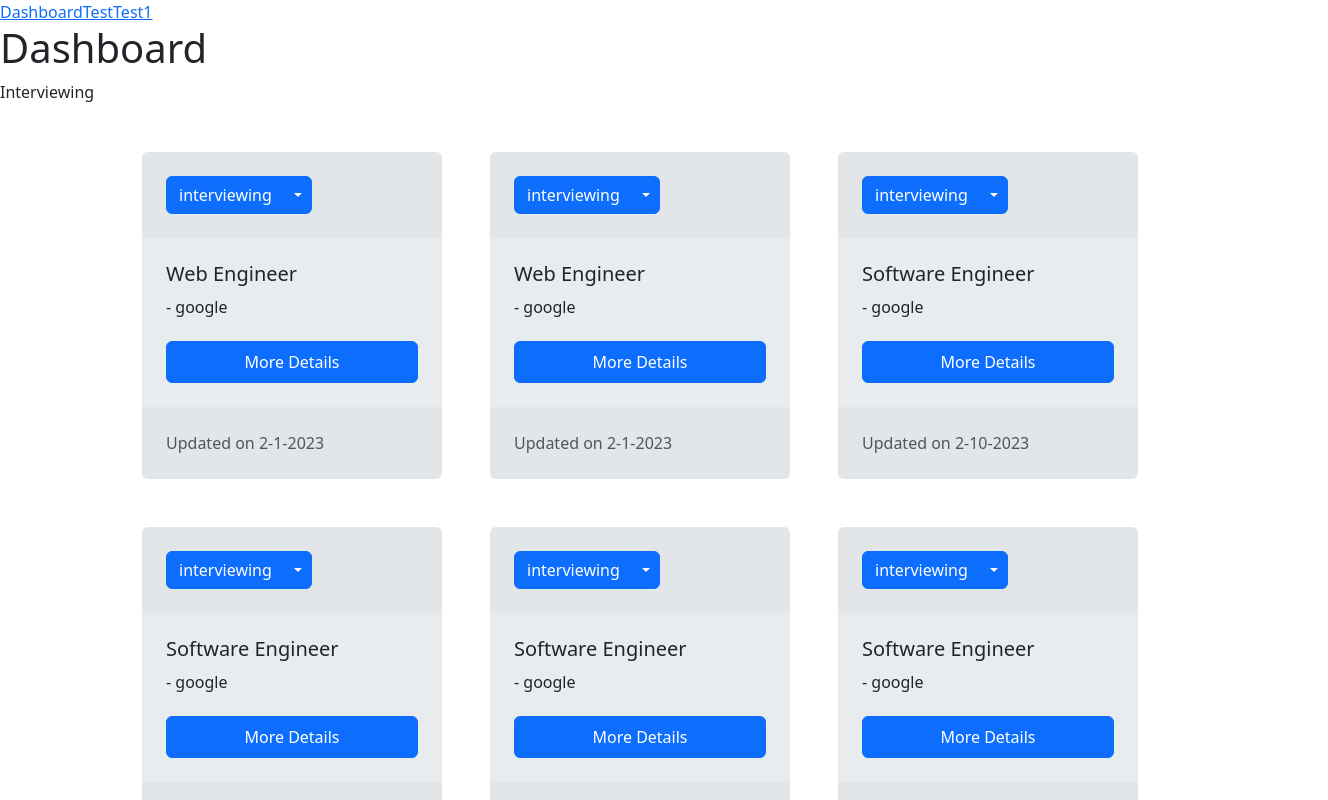
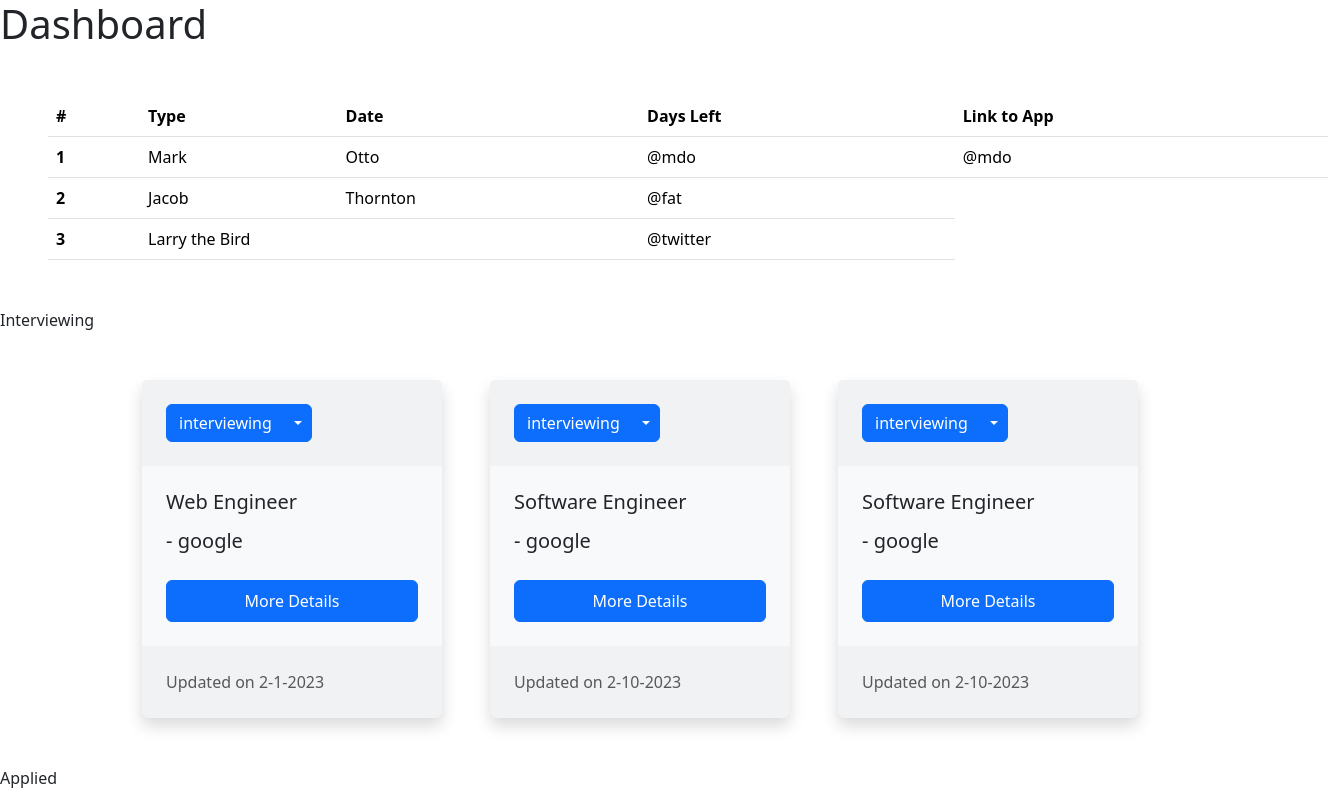
Before and after one commit to pterofighter-s-organization/apptracker, a React (Create React App) app in the folder frontend/: page / in a window 1280 px wide. Shown: the top 800 px of the page, 1328 px wide, since content can reach past the window. Built offline with nearby package versions, Linux system fonts and the light colour scheme.

Commit message:
finishing task board

```diff
--- a/frontend/src/App.js
+++ b/frontend/src/App.js
@@ -14,7 +14,7 @@ export default function App() {
     <>
       <Router>
         {/* <Navbar /> */}
-        <UrgentTaskPresentation />
+        {/* <UrgentTaskPresentation /> */}
         <Routes>
           <Route exact path="/" element={<DashboardContainer/>} />
           <Route path="/p" element={<DashboardContainer/>} />
--- a/frontend/src/components/ApplicationCard/ApplicationCardPresentation.js
+++ b/frontend/src/components/ApplicationCard/ApplicationCardPresentation.js
@@ -11,7 +11,7 @@ export default function ApplicationCardPresentation({ displayData, newStatus })
     //5. (the button to the app)
 
     return (
-        <div className="border border-0 card bg-body-secondary p-0" style={{ width: "300px" }}>
+        <div className="border border-0 card bg-light shadow p-0" style={{ width: "300px" }}>
             {/* <div className="card-header bg-success" /> */}
             <div className="border border-0 card-header p-4 d-flex flex-wrap gap-3">
                 <StatusButtonContainer
@@ -24,7 +24,7 @@ export default function ApplicationCardPresentation({ displayData, newStatus })
                 <div className="card-title h5">
                     {displayData.position}
                 </div>
-                <div className="card-subtitle h6">
+                <div className="card-subtitle lead">
                     - {displayData.company}
                 </div>
             </div>
--- a/frontend/src/components/CategorizeCard/CategorizeCardContainer.js
+++ b/frontend/src/components/CategorizeCard/CategorizeCardContainer.js
@@ -1,5 +1,5 @@
 import { useEffect, useState } from "react"
-import { changeApps, getApps } from "../test.js"
+import { changeApps, getApps } from "../Test/CardTest.js"
 
 export default function CategorizeCardContainer ( category ) {
 
@@ -40,6 +40,8 @@ export default function CategorizeCardContainer ( category ) {
         const { id } = app
         //set the app status to the new one
         app.status = newStatus
+        //set the date of when it was updated *
+        //add a history list of when the status was changed *
 
         //up here is the backend update (code later)
         //mimic backend code (replace later)
--- a/frontend/src/components/Dashboard/DashboardContainer.js
+++ b/frontend/src/components/Dashboard/DashboardContainer.js
@@ -1,6 +1,7 @@
 import React from "react"
 import ApplicationCardContainer from "../ApplicationCard/ApplicationCardContainer.js"
 import CategorizeCardContainer from "../CategorizeCard/CategorizeCardContainer.js"
+import UrgentTaskContainer from "../UrgentTask/UrgentTaskContainer.js"
 
 export default function DashboardContainer() {
 
@@ -21,10 +22,10 @@ export default function DashboardContainer() {
     //     dateApplied: "2-3-2023",
     // }
 
-
     return (
         <>
             <h1>Dashboard</h1>
+            <UrgentTaskContainer apps={interviewingApps}/>
             {/* have to use map because forEach wont render */}
             {/* make a list with grid and gap here to store cards */}
             <div className="">
@@ -33,6 +34,19 @@ export default function DashboardContainer() {
                 </div>
                 <div className="d-flex flex-wrap justify-content-center gap-5 p-5">
                     {interviewingApps.map((app) => (
+                        <ApplicationCardContainer
+                            key={app.id}
+                            appObject={{ app, updateAppStatus }}
+                        />
+                    ))}
+                </div>
+            </div>
+            <div className="">
+                <div className="d-flex">
+                    Applied
+                </div>
+                <div className="d-flex flex-wrap justify-content-center gap-5 p-5">
+                    {appliedApps.map((app) => (
                         <ApplicationCardContainer
                             key={app.id}
                             appObject={{ app, updateAppStatus }}
--- a/frontend/src/components/StatusButton/StatusButtonContainer.js
+++ b/frontend/src/components/StatusButton/StatusButtonContainer.js
@@ -4,7 +4,7 @@ export default function StatusButtonContainer({ appStatus, newStatus}) {
 
     //define which color correspond with what status
     const statusMapColor = {
-        "applied" : "info",
+        "applied" : "warning",
         "rejected" : "danger",
         "interviewing": "primary",
         "interested": "secondary",
--- a/frontend/src/components/test.js
+++ b/frontend/src/components/Test/CardTest.js
@@ -20,6 +20,10 @@ let applications = [
         company: "google",
         salary: "90k - 120k",
         dateEdited: "2-1-2023",
+        appointment: [
+            ("Closing interview","5-6-2023","15:45"),
+        ],
+        interviewPrep: false,
     },
     {
         id: 3,
@@ -32,7 +36,7 @@ let applications = [
     },
     {
         id: 4,
-        status: "interviewing",
+        status: "interested",
         position: "Web Engineer",
         dateCreated: "2-5-2023",
         company: "google",
@@ -47,10 +51,15 @@ let applications = [
         company: "google",
         salary: "80k - 110k",
         dateEdited: "2-10-2023",
+        appointment: [
+            ("Technical interview","4-28-2023","15:00"),
+            ("zoom interview","4-28-2023","19:25"),
+        ],
+        interviewPrep: false,
     },
     {
         id: 7,
-        status: "interviewing",
+        status: "ghosted",
         position: "Software Engineer",
         dateCreated: "2-8-2023",
         company: "google",
@@ -59,7 +68,7 @@ let applications = [
     },
     {
         id: 8,
-        status: "interviewing",
+        status: "applied",
         position: "Software Engineer",
         dateCreated: "2-8-2023",
         company: "google",
@@ -74,6 +83,12 @@ let applications = [
         company: "google",
         salary: "80k - 110k",
         dateEdited: "2-10-2023",
+        appointment: [
+            ("Intro interview","4-29-2023","14:00"),
+            ("Tech interview","4-31-2023","20:45"),
+            ("Closing interview","5-3-2023","13:45"),
+        ],
+        interviewPrep: true,
     },
 ]
 
--- a/frontend/src/components/UrgentTask/UrgentTaskContainer.js
+++ b/frontend/src/components/UrgentTask/UrgentTaskContainer.js
@@ -1,5 +1,7 @@
+import { useEffect, useState } from "react"
+import UrgentTaskPresentation from "./UrgentTaskPresentation"
 
-export default function UrgentTaskContainer(){
+export default function UrgentTaskContainer( { apps } ){
 
     //make a container that only fetches data
     //so this container pass on the status to take to the list container
@@ -8,9 +10,16 @@ export default function UrgentTaskContainer(){
     //maybe can try categorizecontainer only return states
     //categorize container should also have a status change function to update (takes in id and status changed)
     //so i can decide on how the list looks
+
+    const [test, setTest] = useState(apps)
+
+    useEffect(() => {
+        console.log("testTask")
+    }, [test])
+
     return(
         <>
-
+            <UrgentTaskPresentation/>
         </>
     )
 }
--- a/frontend/src/components/UrgentTask/UrgentTaskPresentation.js
+++ b/frontend/src/components/UrgentTask/UrgentTaskPresentation.js
@@ -1,12 +1,46 @@
 import { Link } from "react-router-dom";
 
-export default function UrgentTaskPresentation(){
+export default function UrgentTaskPresentation() {
     //temp navbar for testing purposes
-    return(
+    //col-1 = task number
+    //col-2 = task type
+    //col-3 = actual date
+    //col-4 = days left
+    //col-5 = link button
+
+    return (
         <>
-            <Link to ="/">Dashboard</Link>
-            <Link to ="/u/3">Test</Link>
-            <Link to ="/p">Test1</Link>
+            <table class="table m-5">
+                <thead>
+                    <tr>
+                        <th scope="col">#</th>
+                        <th scope="col">Type</th>
+                        <th scope="col">Date</th>
+                        <th scope="col">Days Left</th>
+                        <th scope="col">Link to App</th>
+                    </tr>
+                </thead>
+                <tbody>
+                    <tr>
+                        <th scope="row">1</th>
+                        <td>Mark</td>
+                        <td>Otto</td>
+                        <td>@mdo</td>
+                        <td>@mdo</td>
+                    </tr>
+                    <tr>
+                        <th scope="row">2</th>
+                        <td>Jacob</td>
+                        <td>Thornton</td>
+                        <td>@fat</td>
+                    </tr>
+                    <tr>
+                        <th scope="row">3</th>
+                        <td colspan="2">Larry the Bird</td>
+                        <td>@twitter</td>
+                    </tr>
+                </tbody>
+            </table>
         </>
     )
 }
```
Also changed, not shown: frontend/src/components/UrgentTask/TaskOrganization/TaskOrganization.js (added, +31 -0 lines).
